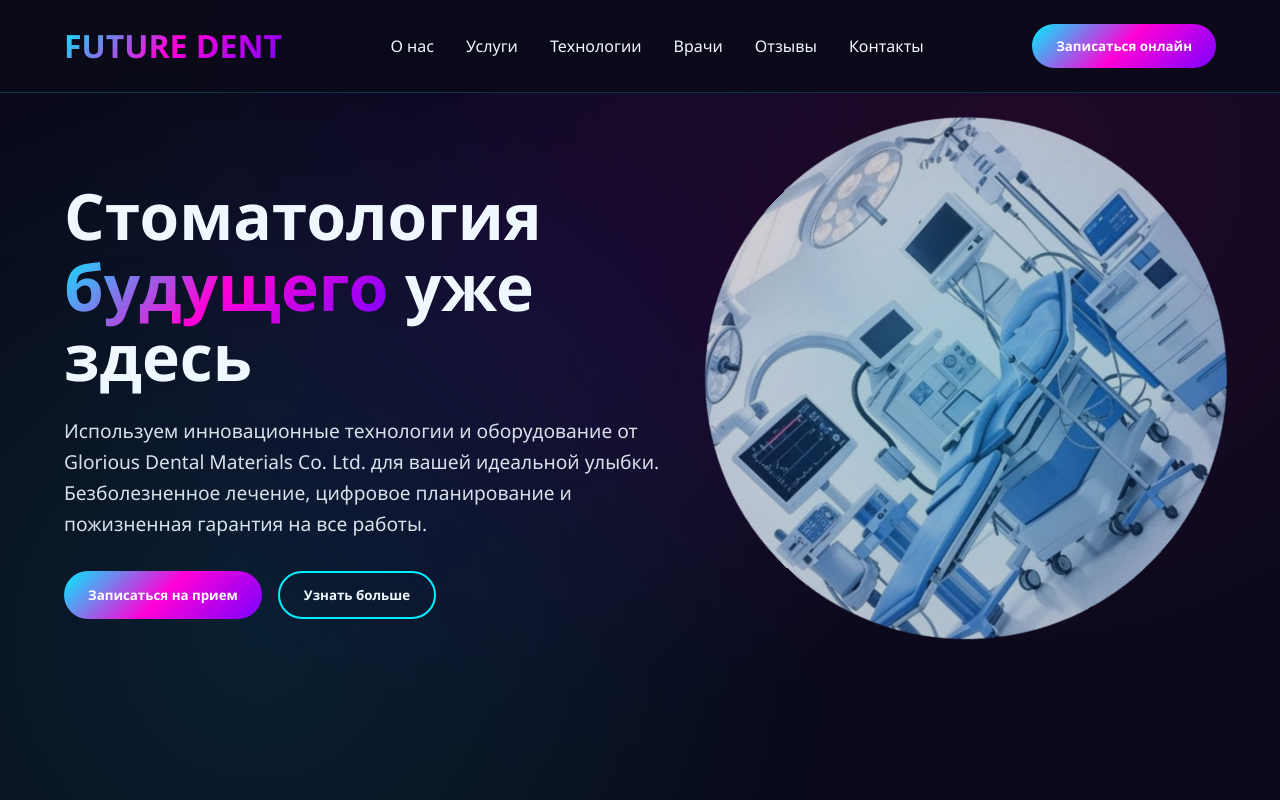
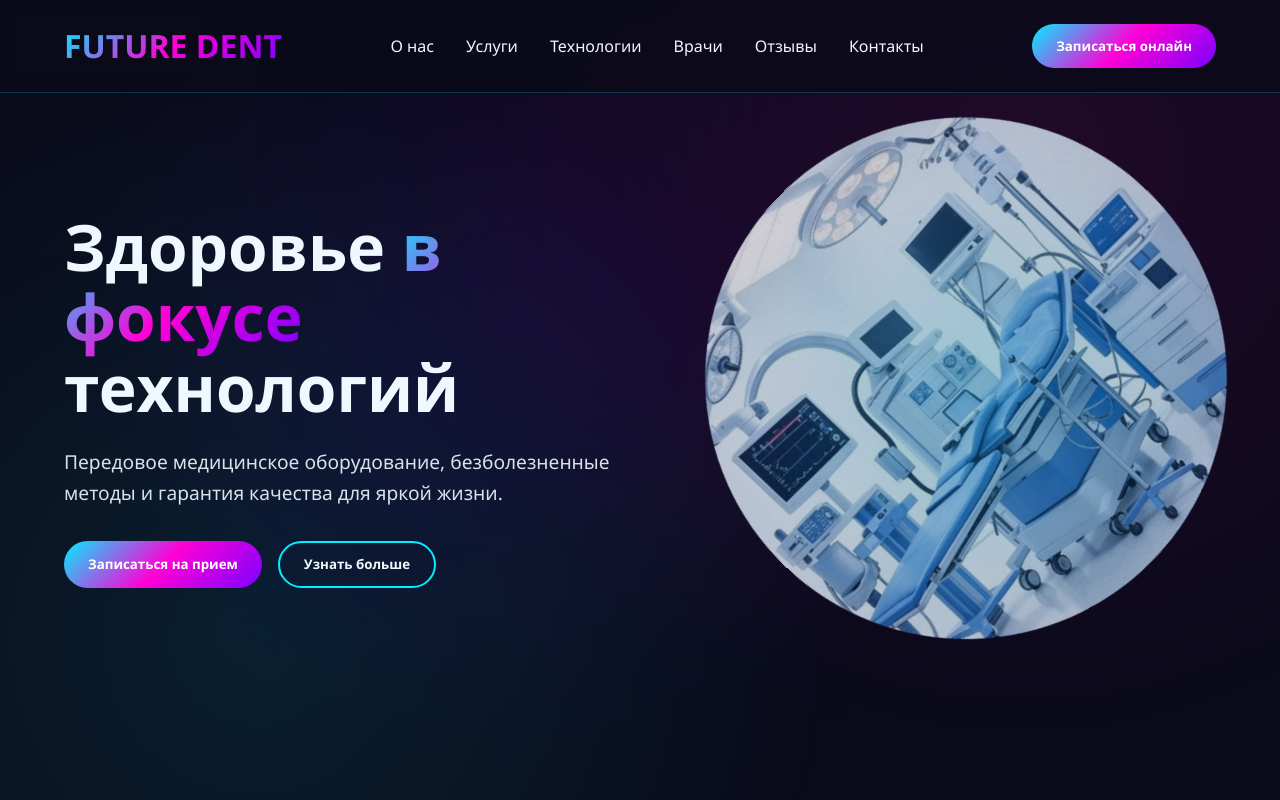
Before and after one commit to aimedtechkz/2, a plain HTML site: page index.html in a window 1280 px wide. Shown: the top 800 px of the page. Drawn offline with Linux system fonts and the light colour scheme.

Commit message:
Update index.html

```diff
--- a/index.html
+++ b/index.html
@@ -482,8 +482,8 @@
     <!-- Hero Section -->
     <section class="hero">
         <div class="hero-content">
-            <h1>Стоматология <span class="gradient-text">будущего</span> уже здесь</h1>
-            <p>Используем инновационные технологии и оборудование от Glorious Dental Materials Co. Ltd. для вашей идеальной улыбки. Безболезненное лечение, цифровое планирование и пожизненная гарантия на все работы.</p>
+            <h1>Здоровье <span class="gradient-text">в фокусе </span>технологий</h1>
+            <p>Передовое медицинское оборудование, безболезненные методы и гарантия качества для яркой жизни.</p>
             <div class="hero-buttons">
                 <button class="cta-button">Записаться на прием</button>
                 <button class="btn-secondary">Узнать больше</button>
```
